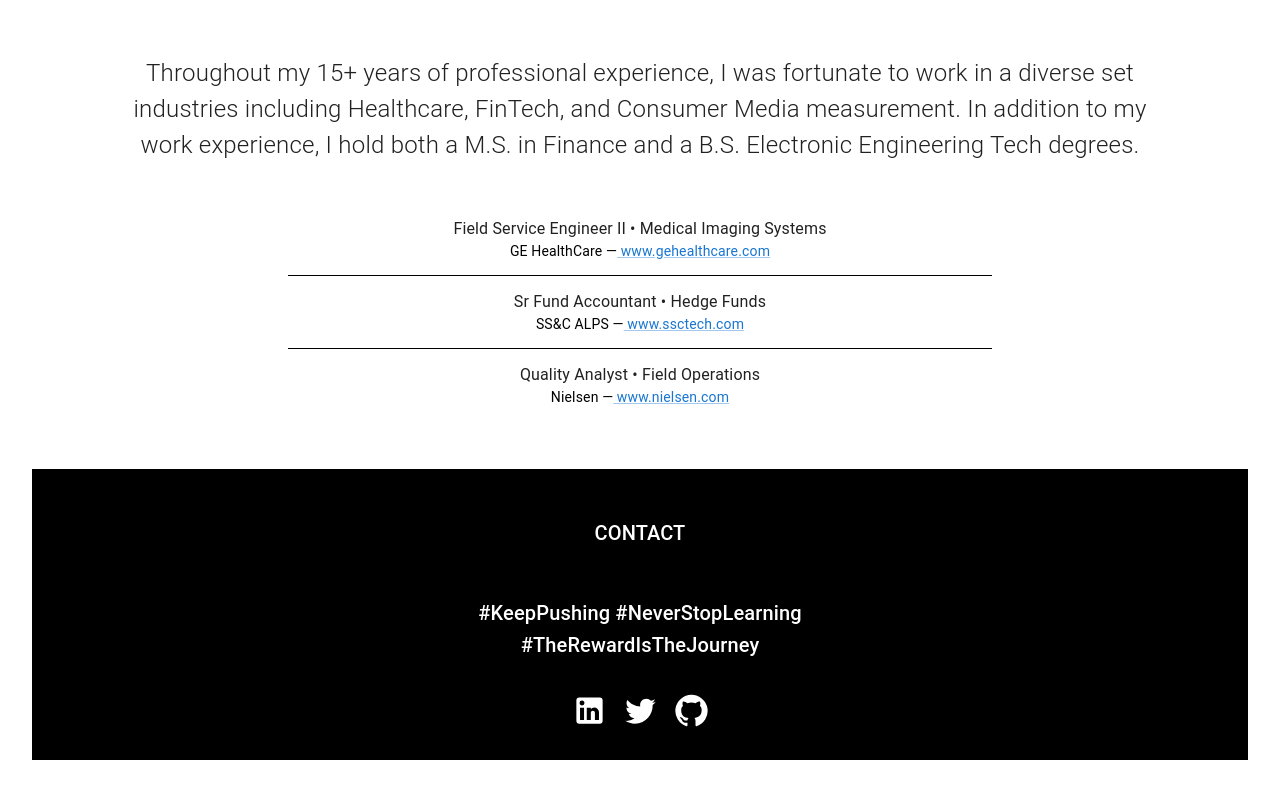
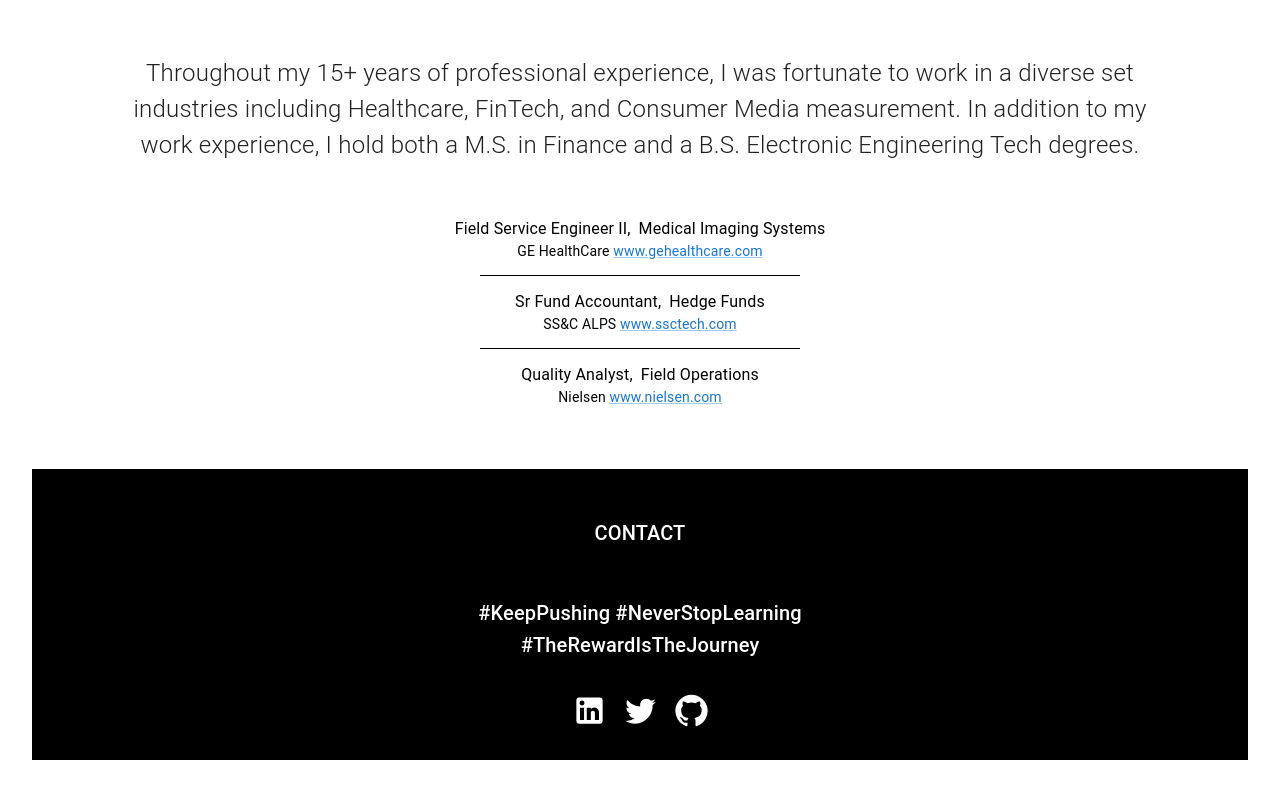
Before and after one commit to csalvador58/project-portfolio, a React (Vite) app: page / in a window 1280 px wide. Shown: the part 1348-2140 px from the top of the page. Built offline with nearby package versions, Linux system fonts and the light colour scheme.

Commit message:
updated styling

```diff
--- a/src/layout/Experience.tsx
+++ b/src/layout/Experience.tsx
@@ -21,7 +21,7 @@
       </Typography>
       <Typography
         fontWeight='light'
-        fontSize={{xs: '1rem', sm: '1.2rem', md: '1.5rem'}}
+        fontSize={{ xs: '1rem', sm: '1.2rem', md: '1.5rem' }}
         component='p'
         pb='2rem'
         paddingX={{ xs: '2rem', sm: '4rem', md: '6rem', xl: '8rem' }}
@@ -34,7 +34,7 @@
       <List
         sx={{
           marginX: 'auto',
-          maxWidth: '75vw',
+          // maxWidth: '75vw',
           pb: '3rem',
           paddingX: { xs: '3rem', sm: '5rem', md: '7rem', xl: '10rem' },
         }}
@@ -45,17 +45,50 @@
               textAlign: 'center',
             }}
             // align='center'
-            primary={`Field Service Engineer II • Medical Imaging Systems`}
+            primary={
+              <Box
+                display='flex'
+                flexDirection={{ xs: 'column', sm: 'row' }}
+                justifyContent='center'
+                alignItems='center'
+                sx={{ '& :not(:last-child)': { mr: { xs: 0, sm: 1 } } }}
+              >
+                <Typography
+                  sx={{
+                    whiteSpace: 'nowrap',
+                    overflow: 'hidden',
+                    textOverflow: 'ellipsis',
+                  }}
+                  component='p'
+                  fontSize={{ xs: '1rem' }}
+                  color={theme.palette.mode === 'dark' ? 'white' : 'black'}
+                >
+                  Field Service Engineer II,
+                </Typography>
+                <Typography
+                  sx={{
+                    whiteSpace: 'nowrap',
+                    overflow: 'hidden',
+                    textOverflow: 'ellipsis',
+                  }}
+                  component='p'
+                  fontSize={{ xs: '1rem' }}
+                  color={theme.palette.mode === 'dark' ? 'white' : 'black'}
+                >
+                  Medical Imaging Systems
+                </Typography>
+              </Box>
+            }
             secondary={
               <React.Fragment>
                 <Typography
-                  sx={{ display: 'inline' }}
+                  // sx={{ display: 'inline' }}
                   component='span'
                   variant='body2'
-                  color={'black'}
+                  color={theme.palette.mode === 'dark' ? 'white' : 'black'}
                 >
-                  GE HealthCare —
-                </Typography>
+                  GE HealthCare
+                </Typography>{' '}
                 <Link href='https://www.gehealthcare.com/' target='_blank'>
                   {' '}
                   www.gehealthcare.com
@@ -65,8 +98,7 @@
           />
         </ListItem>
         <Divider
-          // sx={{maxWidth: { sm: '20rem', md: '20rem' }}}
-          variant='middle'
+          sx={{ maxWidth: { xs: '15rem', md: '20rem' }, marginX: 'auto' }}
           component='li'
           style={{
             backgroundColor: theme.palette.mode === 'dark' ? 'white' : 'black',
@@ -78,17 +110,40 @@
               textAlign: 'center',
             }}
             // align='center'
-            primary='Sr Fund Accountant • Hedge Funds'
+            primary={
+              <Box
+                display='flex'
+                flexDirection={{ xs: 'column', sm: 'row' }}
+                justifyContent='center'
+                alignItems='center'
+                sx={{ '& :not(:last-child)': { mr: { xs: 0, sm: 1 } } }}
+              >
+                <Typography
+                  component='p'
+                  fontSize={{ xs: '1rem' }}
+                  color={theme.palette.mode === 'dark' ? 'white' : 'black'}
+                >
+                  Sr Fund Accountant,
+                </Typography>
+                <Typography
+                  component='p'
+                  fontSize={{ xs: '1rem' }}
+                  color={theme.palette.mode === 'dark' ? 'white' : 'black'}
+                >
+                  Hedge Funds
+                </Typography>
+              </Box>
+            }
             secondary={
               <React.Fragment>
                 <Typography
-                  sx={{ display: 'inline' }}
+                  // sx={{ display: 'inline' }}
                   component='span'
                   variant='body2'
                   color={theme.palette.mode === 'dark' ? 'white' : 'black'}
                 >
-                  SS&C ALPS —
-                </Typography>
+                  SS&C ALPS
+                </Typography>{' '}
                 <Link
                   href='https://www.ssctech.com/solutions/products-a-to-z/registered-fund-services'
                   target='_blank'
@@ -101,8 +156,7 @@
           />
         </ListItem>
         <Divider
-          // sx={{maxWidth: { xs: '3rem', sm: '5rem', md: '7rem' }}}
-          variant='middle'
+          sx={{ maxWidth: { xs: '15rem', md: '20rem' }, marginX: 'auto' }}
           component='li'
           style={{
             backgroundColor: theme.palette.mode === 'dark' ? 'white' : 'black',
@@ -114,17 +168,40 @@
               textAlign: 'center',
             }}
             // align='center'
-            primary='Quality Analyst • Field Operations'
+            primary={
+              <Box
+                display='flex'
+                flexDirection={{ xs: 'column', sm: 'row' }}
+                justifyContent='center'
+                alignItems='center'
+                sx={{ '& :not(:last-child)': { mr: { xs: 0, sm: 1 } } }}
+              >
+                <Typography
+                  component='p'
+                  fontSize={{ xs: '1rem' }}
+                  color={theme.palette.mode === 'dark' ? 'white' : 'black'}
+                >
+                  Quality Analyst,
+                </Typography>
+                <Typography
+                  component='p'
+                  fontSize={{ xs: '1rem' }}
+                  color={theme.palette.mode === 'dark' ? 'white' : 'black'}
+                >
+                  Field Operations
+                </Typography>
+              </Box>
+            }
             secondary={
               <React.Fragment>
                 <Typography
-                  sx={{ display: 'inline' }}
+                  // sx={{ display: 'inline' }}
                   component='span'
                   variant='body2'
                   color={theme.palette.mode === 'dark' ? 'white' : 'black'}
                 >
-                  Nielsen —
-                </Typography>
+                  Nielsen
+                </Typography>{' '}
                 <Link href='https://www.nielsen.com/' target='_blank'>
                   {' '}
                   www.nielsen.com
--- a/src/layout/Hero.tsx
+++ b/src/layout/Hero.tsx
@@ -7,7 +7,7 @@
     <>
       <Box mt='5rem' display='flex' justifyContent='center' padding={5}>
         <Avatar
-          alt='Chris Salvador, MSF'
+          alt='Head profile of person wearing a black shirt'
           src={ProfilePic}
           sx={{ width: { xs: '60vw' }, height: 'auto', maxWidth: '300px' }}
         />
```
